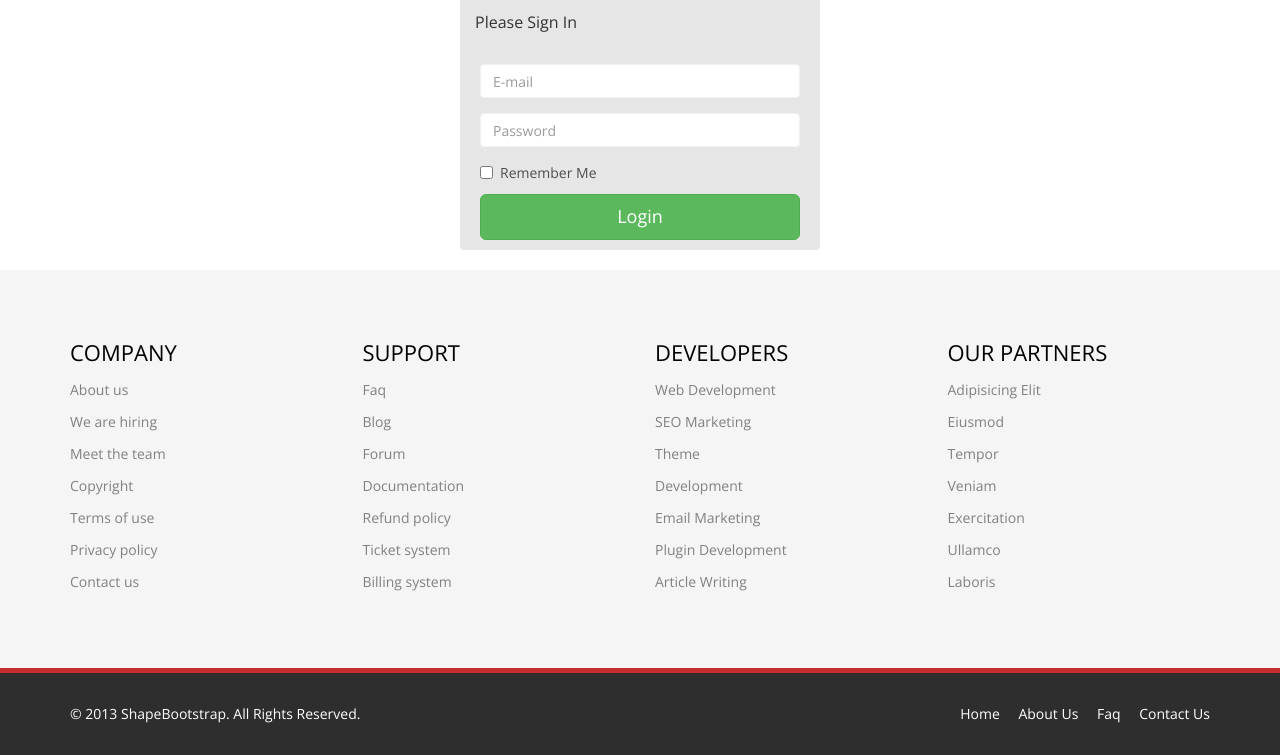
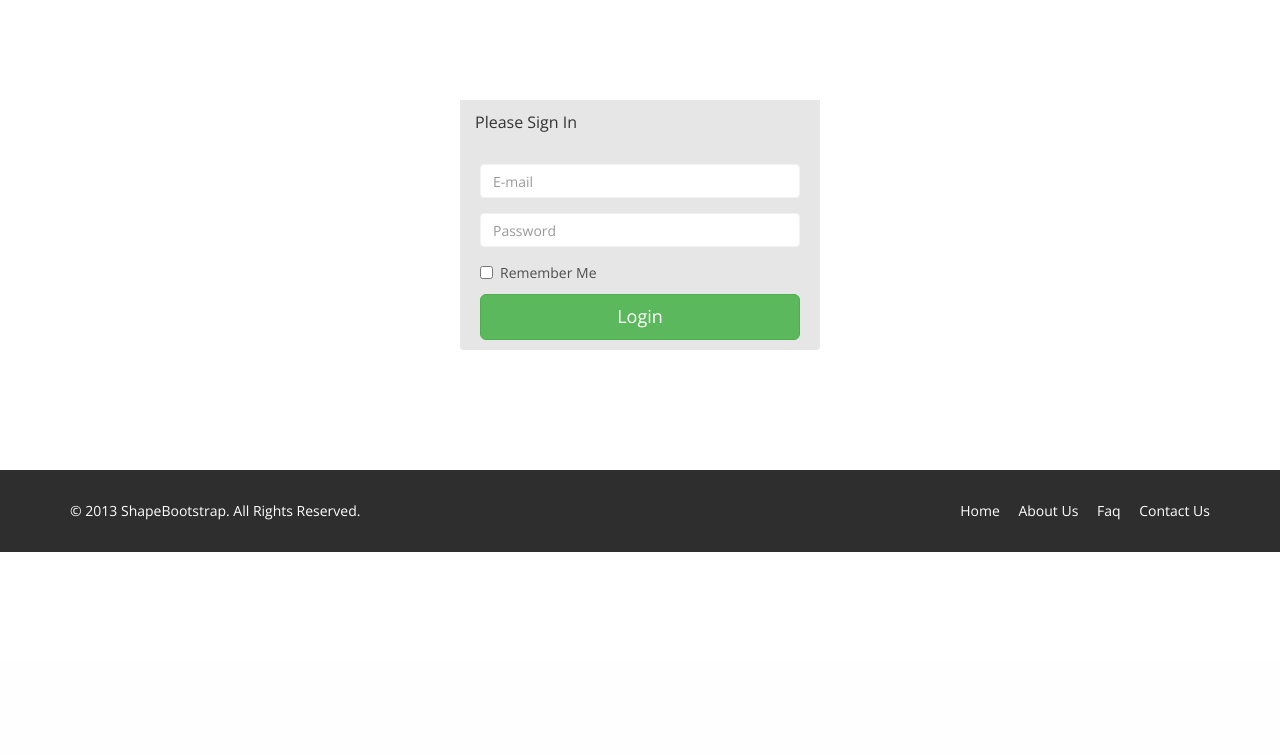
Before and after one commit to arnoldlam/inspired_patient, a Django app: template templates/registration/login.html in a window 1280 px wide. Shown: the part 138-893 px from the top of the page. After the commit the page ends 690 px from the top, so only its background shows below. Run offline with Django 3.2, Linux system fonts and the light colour scheme; the template is opened without the code that fills it, so the values that code supplies are empty.

Commit message:
css changes login

```diff
--- /dev/null
+++ b/static/css/login.css
@@ -0,0 +1,4 @@
+#login_box {
+	margin-top:100px;
+	margin-bottom:100px;
+}
--- a/templates/registration/login.html
+++ b/templates/registration/login.html
@@ -16,6 +16,7 @@
     <link href="{% static "css/animate.min.css" %}" rel="stylesheet">
     <link href="{% static "css/main.css" %}" rel="stylesheet">
     <link href="{% static "css/responsive.css" %}" rel="stylesheet">
+    <link href="{% static "css/login.css" %}" rel="stylesheet">
 
     <!--[if lt IE 9]>
     <script src="js/html5shiv.js"></script>
@@ -67,7 +68,7 @@
                         <span class="icon-bar"></span>
                         <span class="icon-bar"></span>
                     </button>
-                    <a class="navbar-brand" href="index.html"><img src="images/Inspired Patient Text 4.png" alt="logo"></a>
+                    <a class="navbar-brand" href="index.html"><img src="images/logos/inspired_patient_logo.png" alt="logo"></a>
                 </div>
 
                 <div class="collapse navbar-collapse navbar-right">
@@ -94,7 +95,7 @@
 
     </header><!--/header-->
 
- <div class="container">
+ <div class="container" id="login_box">
         <div class="row">
             <div class="col-md-4 col-md-offset-4">
                 <div class="login-panel panel panel-default">
@@ -125,79 +126,8 @@
         </div>
     </div>
 
-
-
-
-
         </div><!--/.container-->
     </section><!--/#feature-->
-
-
-    <section id="bottom">
-        <div class="container wow fadeInDown" data-wow-duration="1000ms" data-wow-delay="600ms">
-            <div class="row">
-                <div class="col-md-3 col-sm-6">
-                    <div class="widget">
-                        <h3>Company</h3>
-                        <ul>
-                            <li><a href="#">About us</a></li>
-                            <li><a href="#">We are hiring</a></li>
-                            <li><a href="#">Meet the team</a></li>
-                            <li><a href="#">Copyright</a></li>
-                            <li><a href="#">Terms of use</a></li>
-                            <li><a href="#">Privacy policy</a></li>
-                            <li><a href="#">Contact us</a></li>
-                        </ul>
-                    </div>
-                </div><!--/.col-md-3-->
-
-                <div class="col-md-3 col-sm-6">
-                    <div class="widget">
-                        <h3>Support</h3>
-                        <ul>
-                            <li><a href="#">Faq</a></li>
-                            <li><a href="#">Blog</a></li>
-                            <li><a href="#">Forum</a></li>
-                            <li><a href="#">Documentation</a></li>
-                            <li><a href="#">Refund policy</a></li>
-                            <li><a href="#">Ticket system</a></li>
-                            <li><a href="#">Billing system</a></li>
-                        </ul>
-                    </div>
-                </div><!--/.col-md-3-->
-
-                <div class="col-md-3 col-sm-6">
-                    <div class="widget">
-                        <h3>Developers</h3>
-                        <ul>
-                            <li><a href="#">Web Development</a></li>
-                            <li><a href="#">SEO Marketing</a></li>
-                            <li><a href="#">Theme</a></li>
-                            <li><a href="#">Development</a></li>
-                            <li><a href="#">Email Marketing</a></li>
-                            <li><a href="#">Plugin Development</a></li>
-                            <li><a href="#">Article Writing</a></li>
-                        </ul>
-                    </div>
-                </div><!--/.col-md-3-->
-
-                <div class="col-md-3 col-sm-6">
-                    <div class="widget">
-                        <h3>Our Partners</h3>
-                        <ul>
-                            <li><a href="#">Adipisicing Elit</a></li>
-                            <li><a href="#">Eiusmod</a></li>
-                            <li><a href="#">Tempor</a></li>
-                            <li><a href="#">Veniam</a></li>
-                            <li><a href="#">Exercitation</a></li>
-                            <li><a href="#">Ullamco</a></li>
-                            <li><a href="#">Laboris</a></li>
-                        </ul>
-                    </div>
-                </div><!--/.col-md-3-->
-            </div>
-        </div>
-    </section><!--/#bottom-->
 
     <footer id="footer" class="midnight-blue">
         <div class="container">
```
Also changed, not shown: static/images/logos/inspired_patient_logo.png (renamed from static/images/Inspired Patient text 4.png).
